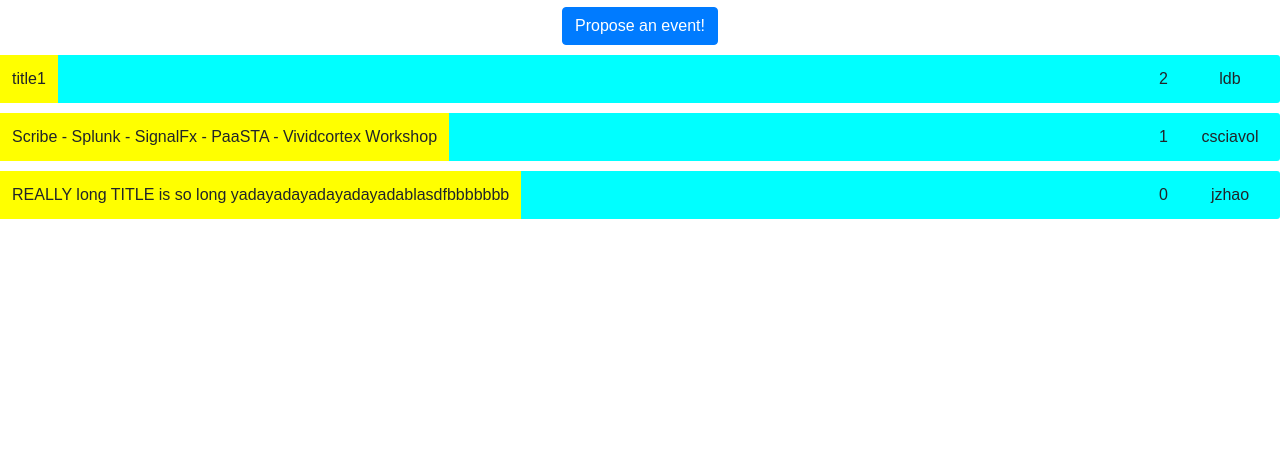
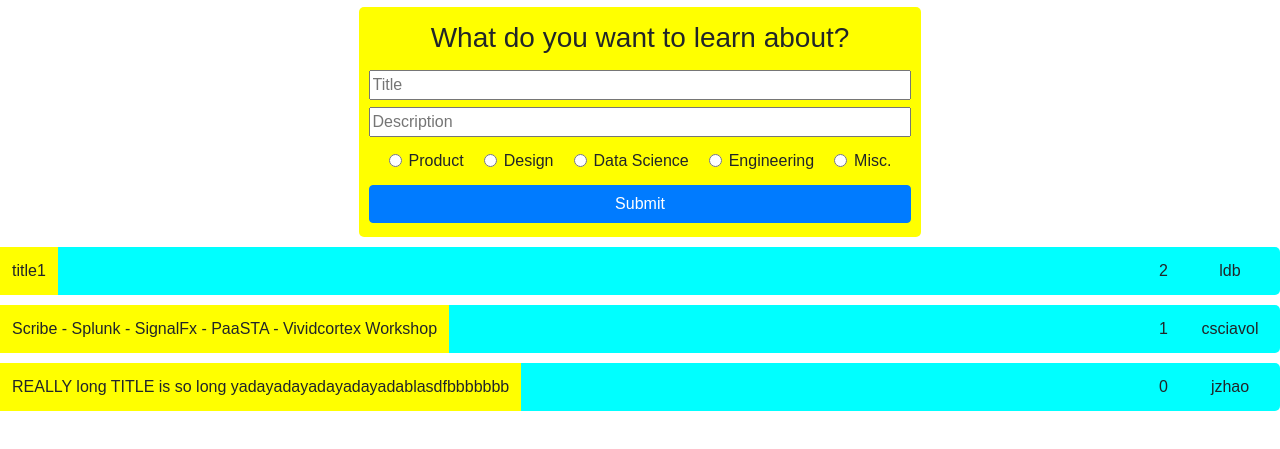
Before and after one commit to lucasdellabella/lets-learn-yhack-march-2019, a React app: page / in a window 1280 px wide. Shown: the part 51-500 px from the top of the page. Built offline with nearby package versions, Linux system fonts and the light colour scheme.

Commit message:
Style radio buttons + clean everything up

```diff
--- a/package.json
+++ b/package.json
@@ -11,7 +11,8 @@
     "react": "16.8.3",
     "react-bootstrap": "1.0.0-beta.6",
     "react-dom": "16.8.3",
-    "react-scripts": "2.1.8"
+    "react-scripts": "2.1.8",
+    "reactstrap": "7.1.0"
   },
   "devDependencies": {
     "typescript": "3.3.3"
--- /dev/null
+++ b/src/Post.js
@@ -0,0 +1,23 @@
+import React from "react";
+
+const Post = ({
+  post: {
+    meetupId,
+    title,
+    created,
+    organizer,
+    interested,
+    description,
+    location
+  }
+}) => {
+  return (
+    <div className="post inline">
+      <div>{title}</div>
+      <div>{interested.length}</div>
+      <div className="organizer">{organizer}</div>
+    </div>
+  );
+};
+
+export default Post;
--- /dev/null
+++ b/src/Posts.js
@@ -0,0 +1,14 @@
+import React from "react";
+import Post from "./Post";
+
+const Posts = ({ posts }) => {
+  return (
+    <div className="posts-container">
+      {posts.map(post => (
+        <Post post={post} />
+      ))}
+    </div>
+  );
+};
+
+export default Posts;
--- a/src/ProposeMeetup.css
+++ /dev/null
@@ -1,19 +0,0 @@
-.proposal {
-  margin: 10px;
-  text-align: center;
-}
-
-.proposal form {
-  width: 50%;
-  margin: auto;
-  display: flex;
-  flex-direction: column;
-}
-
-.categories {
-  display: flex;
-}
-
-.categories > .form-check {
-  margin: 0 15px;
-}
--- a/src/ProposeMeetup.js
+++ b/src/ProposeMeetup.js
@@ -3,10 +3,8 @@
 import Button from "react-bootstrap/Button";
 import ProposeMeetupForm from "./ProposeMeetupForm";
 
-import "./ProposeMeetup.css";
-
 const ProposeMeetup = ({ className }) => {
-  const [opened, setOpened] = useState(false);
+  const [opened, setOpened] = useState(true);
   return (
     <div className={className}>
       {!opened ? (
--- a/src/ProposeMeetupForm.js
+++ b/src/ProposeMeetupForm.js
@@ -1,8 +1,9 @@
 import React from "react";
-import { Button, Form } from "react-bootstrap";
+import { Button, ToggleButtonGroup, Form } from "react-bootstrap";
 
 const ProposeMeetupForm = props => (
-  <form onSubmit={props.handleSubmit}>
+  <Form onSubmit={props.handleSubmit}>
+    <h3>What do you want to learn about?</h3>
     <input
       type="text"
       onChange={props.handleChange}
@@ -23,15 +24,19 @@
     {props.errors.description && (
       <div id="feedback">{props.errors.description}</div>
     )}
-    <div className="categories">
-      {["Product", "Design", "Data Science", "Engineering"].map(category => (
-        <RadioButton text={category} />
-      ))}
-    </div>
+    <ToggleButtonGroup className="categories" name="categories">
+      {["Product", "Design", "Data Science", "Engineering", "Misc."].map(
+        category => (
+          <RadioButton category={category} />
+        )
+      )}
+    </ToggleButtonGroup>
     <Button type="submit">Submit</Button>
-  </form>
+  </Form>
 );
 
-const RadioButton = ({ text }) => <Form.Check type={"radio"} label={text} />;
+const RadioButton = ({ category }) => (
+  <Form.Check type={"radio"} label={category} />
+);
 
 export default ProposeMeetupForm;
--- a/src/index.js
+++ b/src/index.js
@@ -2,6 +2,7 @@
 import ReactDOM from "react-dom";
 import mockedPosts from "./mocks";
 import ProposeMeetup from "./ProposeMeetup";
+import Posts from "./Posts";
 import { getPosts } from "./api";
 
 import "./styles.css";
@@ -21,35 +22,5 @@
   );
 }
 
-const Posts = ({ posts }) => {
-  return (
-    <div className="posts-container">
-      {posts.map(post => (
-        <Post post={post} />
-      ))}
-    </div>
-  );
-};
-
-const Post = ({
-  post: {
-    meetupId,
-    title,
-    created,
-    organizer,
-    interested,
-    description,
-    location
-  }
-}) => {
-  return (
-    <div className="post inline">
-      <div>{title}</div>
-      <div>{interested.length}</div>
-      <div className="organizer">{organizer}</div>
-    </div>
-  );
-};
-
 const rootElement = document.getElementById("root");
 ReactDOM.render(<App />, rootElement);
--- a/src/styles.css
+++ b/src/styles.css
@@ -9,7 +9,7 @@
   align-items: center;
   background-color: cyan;
   margin-bottom: 10px;
-  border-radius: 3px;
+  border-radius: 5px;
 }
 
 .post > * {
@@ -29,3 +29,40 @@
 .organizer {
   width: 100px;
 }
+
+/* ProposeMeetup related rules*/
+.proposal {
+  margin: 10px;
+  height: 230px;
+}
+
+.proposal > form {
+  height: 100%;
+  width: fit-content;
+  margin: auto;
+  display: flex;
+  flex-direction: column;
+  justify-content: space-around;
+  background-color: yellow;
+  border-radius: 5px;
+  padding: 10px;
+}
+
+.categories {
+  display: flex;
+  flex-wrap: wrap;
+  justify-content: center;
+  padding-left: 1.25rem;
+}
+
+@media only screen and (max-width: 350px) {
+  .categories {
+    flex-direction: column;
+    align-items: flex-start;
+    padding-left: 0.25rem;
+  }
+}
+
+.categories > .form-check {
+  padding: 5px 20px;
+}
```
